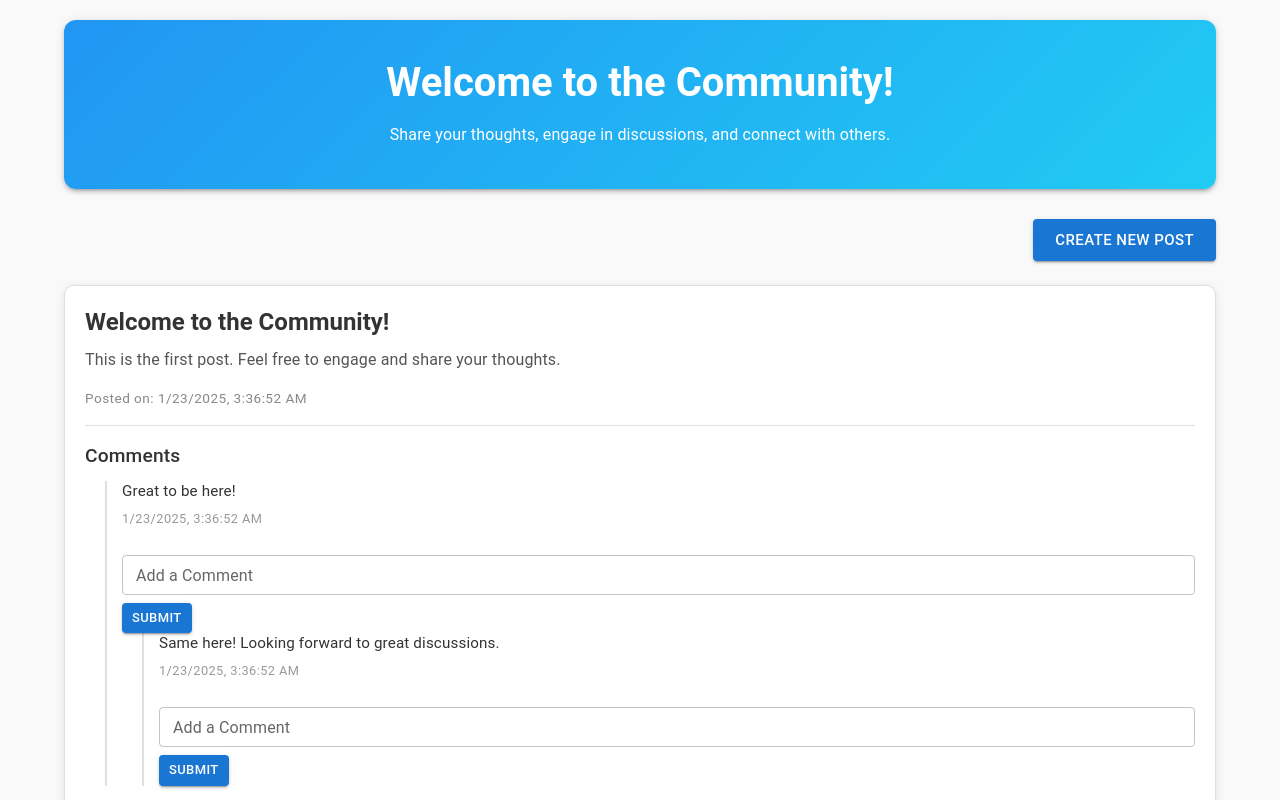
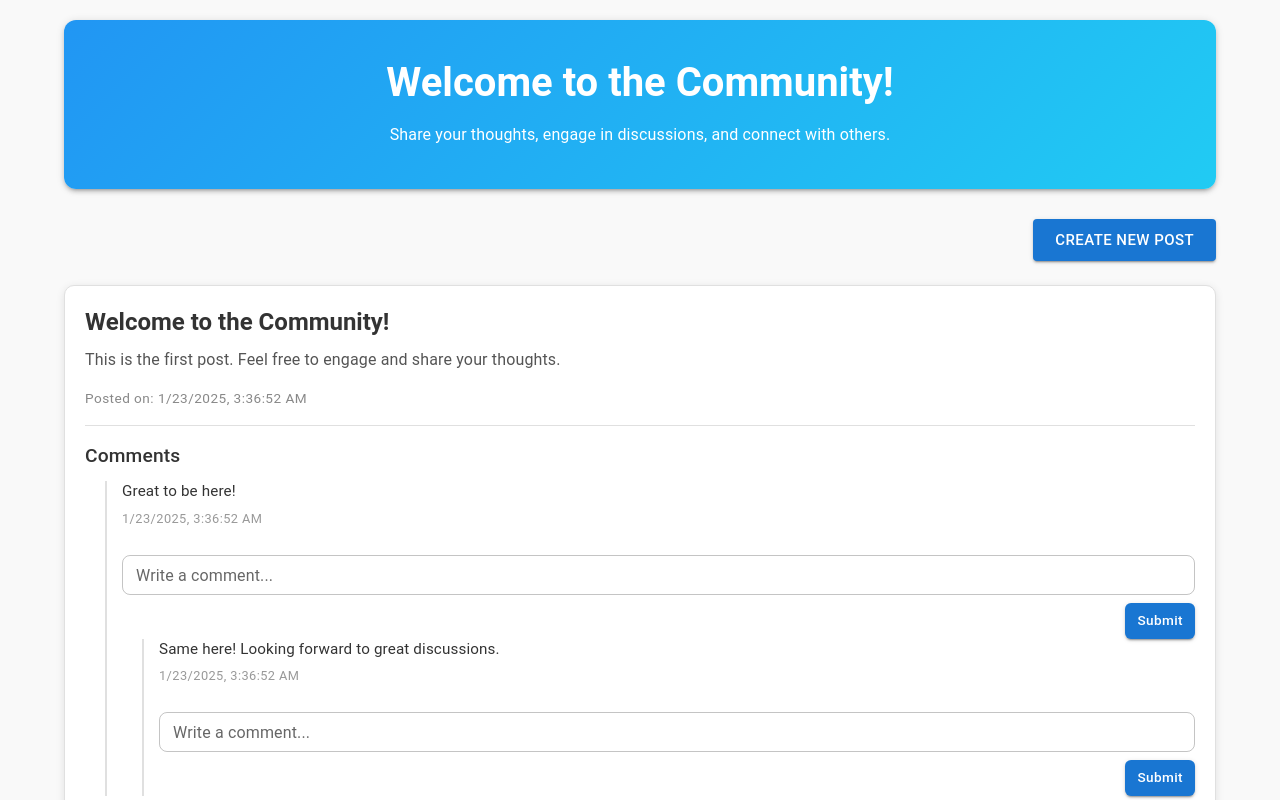
Before and after one commit to abrsh6266/community-page, a React (Vite) app: page / in a window 1280 px wide. Shown: the top 800 px of the page. Built offline with nearby package versions, Linux system fonts and the light colour scheme.

Commit message:
comment form updated with better styling

```diff
--- a/src/components/Forms/CommentForm.tsx
+++ b/src/components/Forms/CommentForm.tsx
@@ -1,5 +1,6 @@
 import React, { useState } from "react";
 import { Box, TextField, Button } from "@mui/material";
+import "../../styles/components/commentForm.scss";
 
 interface CommentFormProps {
   onSubmit: (body: string) => void;
@@ -9,21 +10,30 @@ const CommentForm: React.FC<CommentFormProps> = ({ onSubmit }) => {
   const [body, setBody] = useState("");
 
   const handleSubmit = () => {
-    onSubmit(body);
-    setBody("");
+    if (body.trim()) {
+      onSubmit(body);
+      setBody("");
+    }
   };
 
   return (
-    <Box marginTop={1}>
+    <Box className="comment-form">
       <TextField
         fullWidth
-        label="Add a Comment"
+        label="Write a comment..."
         value={body}
         onChange={(e) => setBody(e.target.value)}
         margin="normal"
         size="small"
+        variant="outlined"
+        className="comment-input"
       />
-      <Button variant="contained" size="small" onClick={handleSubmit}>
+      <Button
+        variant="contained"
+        size="small"
+        onClick={handleSubmit}
+        className="submit-button"
+      >
         Submit
       </Button>
     </Box>
--- /dev/null
+++ b/src/styles/components/commentForm.scss
@@ -0,0 +1,29 @@
+.comment-form {
+  display: flex;
+  flex-direction: column;
+  align-items: flex-end;
+  margin-top: 10px;
+
+  .comment-input {
+    margin-bottom: 8px;
+    width: 100%;
+
+    .MuiInputBase-root {
+      border-radius: 8px;
+    }
+  }
+
+  .submit-button {
+    background-color: #1976d2;
+    color: #fff;
+    text-transform: none;
+    padding: 6px 12px;
+    font-size: 0.85rem;
+    font-weight: 500;
+    border-radius: 6px;
+
+    &:hover {
+      background-color: #115293;
+    }
+  }
+}
```
